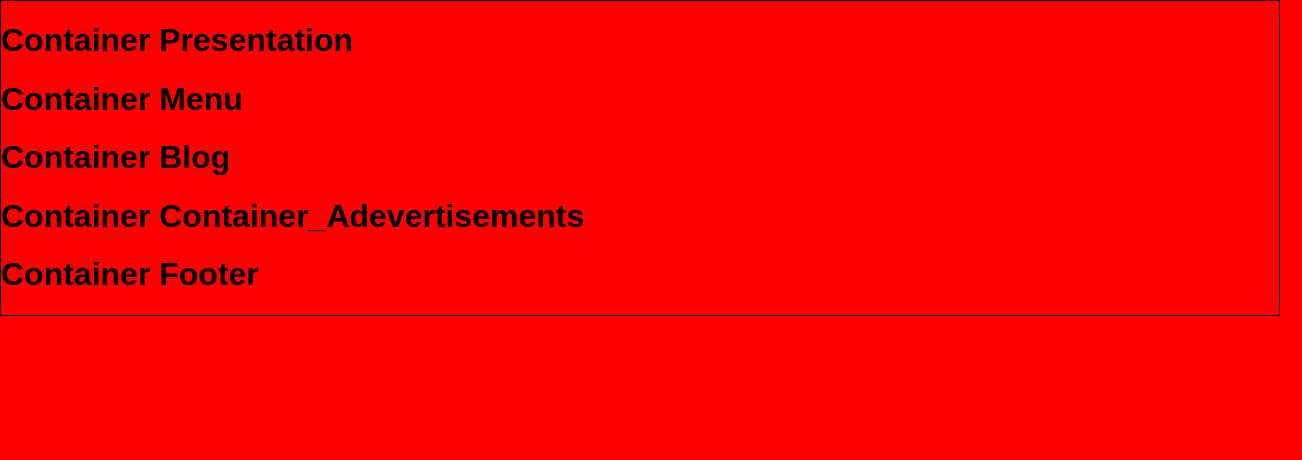
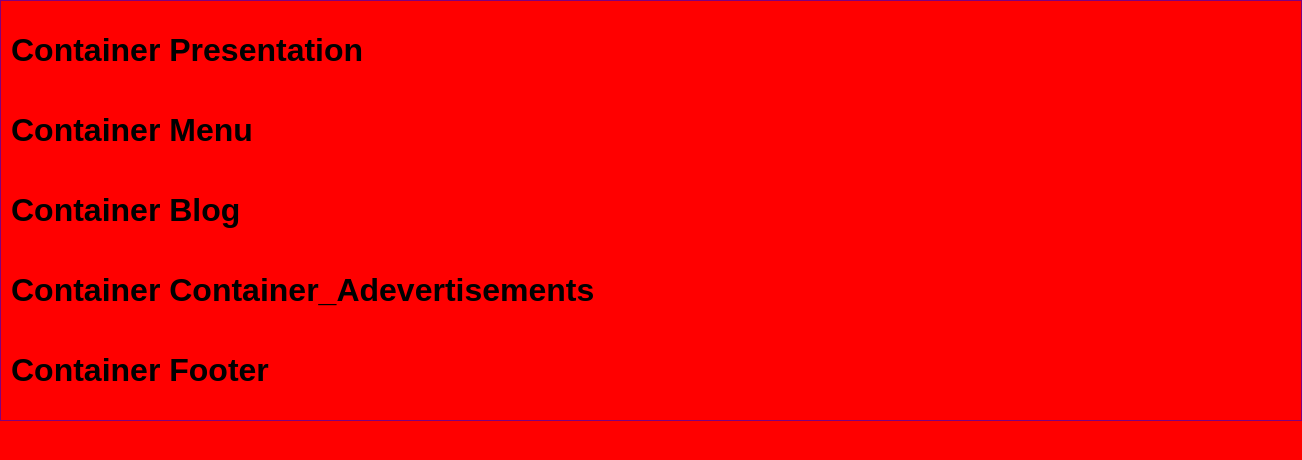
Before and after one commit to danielcarz/ClickFuturo, a React (Vite) app in the folder Client/: page / in a window 1280 px wide. Shown: the top 460 px of the page, 1302 px wide, since content can reach past the window. Built offline with nearby package versions, Linux system fonts and the light colour scheme.

Commit message:
REFACTOR: adding defafult variables, styles by default and creation to layout component

```diff
--- a/Client/src/Sass/Layout.scss
+++ b/Client/src/Sass/Layout.scss
@@ -10,18 +10,18 @@
 
 @mixin styles_phone () {
 
-    border: 1px solid black;
+    border: 1px solid purple;
 
 }
 
 @mixin styles_tablets () {
 
-    border: 1px solid black;
+    border: 1px solid purple;
 }
 
 @mixin styles_desktop () {
 
-  border:1px solid  black;
+  border:1px solid  purple
 
 
 }
@@ -31,13 +31,22 @@
 
 .layout{
 
+        //CONFIGURATION BY DEFAULT
+        width: $width-Layout; //100%
+        height: $height-Layout; //auto
 
-        margin: 0;
-        padding: 0;
+
+        padding: $padding-Layout;
+        margin: $margin-Layout;
+
+        /* Others globals styles */
+
+        display: flex;
+        flex-direction: column;
+
         font-family: 'Arial', sans-serif;
 
 
-        /* Others globals styles */
 
 
 
--- a/Client/src/Sass/Mixins/Variables.scss
+++ b/Client/src/Sass/Mixins/Variables.scss
@@ -7,3 +7,14 @@ $media_desktop: 1024;
 $ancho-telefono: 480px;
 $ancho-tablet: 830px;
 $ancho-computadora: 1024px;
+
+//FONTS, SIZES, LETTERS
+
+//LAYOUT
+    //WIDTH AND SIZES
+    $width-Layout: 100%;
+    $height-Layout: auto;
+
+    //margins and padding
+    $padding-Layout: 10px;
+    $margin-Layout: 0;
```
Also changed, not shown: 2 other files (tests, documents, lock files or other folders).
